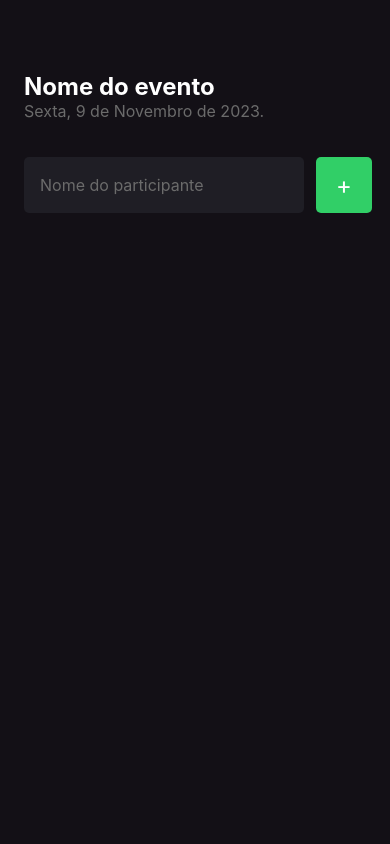
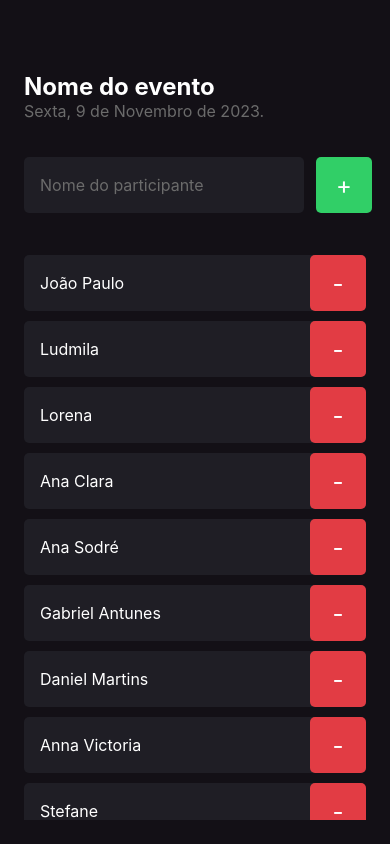
Before and after one commit to DevJpFarias/ignite-react-native-imhere, a React Native app: screen / in a window 390 px wide. Built offline with nearby package versions, Linux system fonts and the light colour scheme.

Commit message:
create participants list with create and delete

```diff
--- /dev/null
+++ b/src/components/Participant/index.tsx
@@ -0,0 +1,23 @@
+import { Text, View, TouchableOpacity } from 'react-native'
+import { styles } from './styles'
+
+type Props = {
+  name: string
+  onRemove: () => void
+}
+
+export function Participant({ name, onRemove }: Props) {
+  return (
+    <View style={styles.container}>
+      <Text style={styles.name}>
+        {name}
+      </Text>
+
+      <TouchableOpacity style={styles.button} onPress={onRemove}>
+        <Text style={styles.buttonText}>
+          -
+        </Text>
+      </TouchableOpacity>
+    </View>
+  )
+}
--- /dev/null
+++ b/src/components/Participant/styles.ts
@@ -0,0 +1,30 @@
+import { StyleSheet } from "react-native";
+
+export const styles = StyleSheet.create({
+  container: {
+    width: '100%',
+    backgroundColor: '#1f1e25',
+    borderRadius: 5,
+    flexDirection: 'row',
+    alignItems: 'center',
+    marginBottom: 10,
+  },
+  name: {
+    flex: 1,
+    color: '#fff',
+    fontSize: 16,
+    marginLeft: 16,
+  },
+  buttonText: {
+    color: '#fff',
+    fontSize: 24,
+  },
+  button: {
+    width: 56,
+    height: 56,
+    borderRadius: 5,
+    backgroundColor: '#e23c44',
+    alignItems: 'center',
+    justifyContent: 'center',
+  },
+})
--- a/src/screens/Home/index.tsx
+++ b/src/screens/Home/index.tsx
@@ -1,9 +1,32 @@
-import { Text, View, TextInput, TouchableOpacity } from 'react-native';
+import { Text, View, TextInput, TouchableOpacity, FlatList } from 'react-native';
 import { styles } from './styles';
 
+import { Participant } from '../../components/Participant';
+
 export function Home() {
+  const participants = [
+    'João Paulo',
+    'Ludmila',
+    'Lorena',
+    'Ana Clara',
+    'Ana Sodré',
+    'Gabriel Antunes',
+    'Daniel Martins',
+    'Anna Victoria',
+    'Stefane',
+    'Felipe',
+    'Amanda',
+    'Thais',
+    'Amanda Fagundes',
+    'Gabriel',
+  ]
+
   function handleParticipantAdd() {
     console.log('Você clicou no botão de adicionar')
+  }
+
+  function handleParticipantRemove(name: string) {
+    console.log(`Você clicou no botão de remover participante ${name}`)
   }
 
   return (
@@ -27,6 +50,31 @@
           <Text style={styles.buttonText}>+</Text>
         </TouchableOpacity>
       </View>
+
+      <FlatList
+        data={participants}
+        keyExtractor={item => item}
+        renderItem={({ item }) => (
+          <Participant
+            key={item}
+            name={item}
+            onRemove={() => handleParticipantRemove(item)}
+          />
+        )}
+        showsVerticalScrollIndicator={false}
+        ListEmptyComponent={() => (
+          <Text style={styles.listEmptyText}>Ninguém chegou no evento ainda? Adicione participantes!</Text>
+        )}
+      />
+      {/* {
+        participants.map(participant => (
+          <Participant
+            key={participant}
+            name={participant}
+            onRemove={() => handleParticipantRemove(participant)}
+          />
+        ))
+      } */}
     </View>
   );
 }
--- a/src/screens/Home/styles.ts
+++ b/src/screens/Home/styles.ts
@@ -43,5 +43,10 @@
     flexDirection: 'row',
     marginTop: 36,
     marginBottom: 42
+  },
+  listEmptyText: {
+    color: '#fff',
+    fontSize: 14,
+    textAlign: 'center',
   }
 })
```
